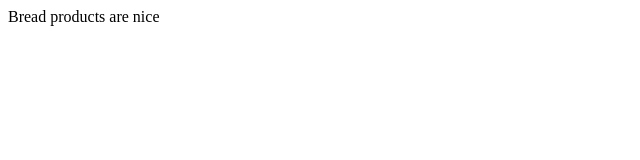
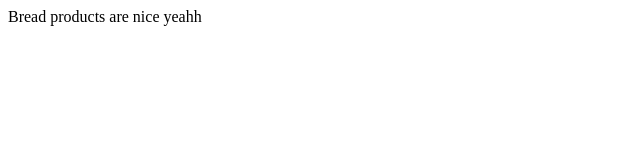
Before and after one commit to tr3ntlane/bread.demo, a plain HTML site: page WebContent/index.html in a window 1280 px wide. Shown: the full height of the page, 0-640 px from the left. Drawn offline with Linux system fonts and the light colour scheme.

Commit message:
2 change

```diff
--- a/WebContent/index.html
+++ b/WebContent/index.html
@@ -5,6 +5,6 @@
 <title>Insert title here</title>
 </head>
 <body>
-Bread products are nice
+Bread products are nice yeahh
 </body>
 </html>
```
